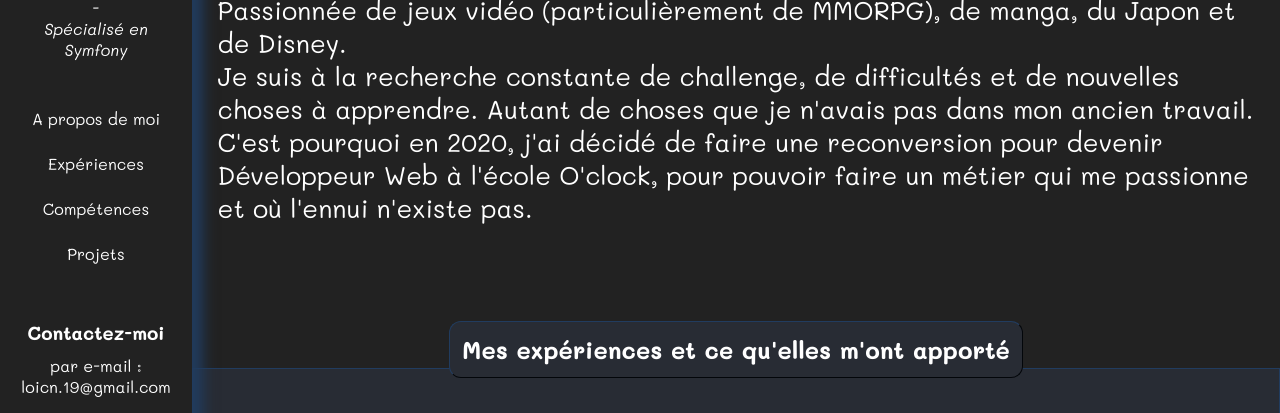
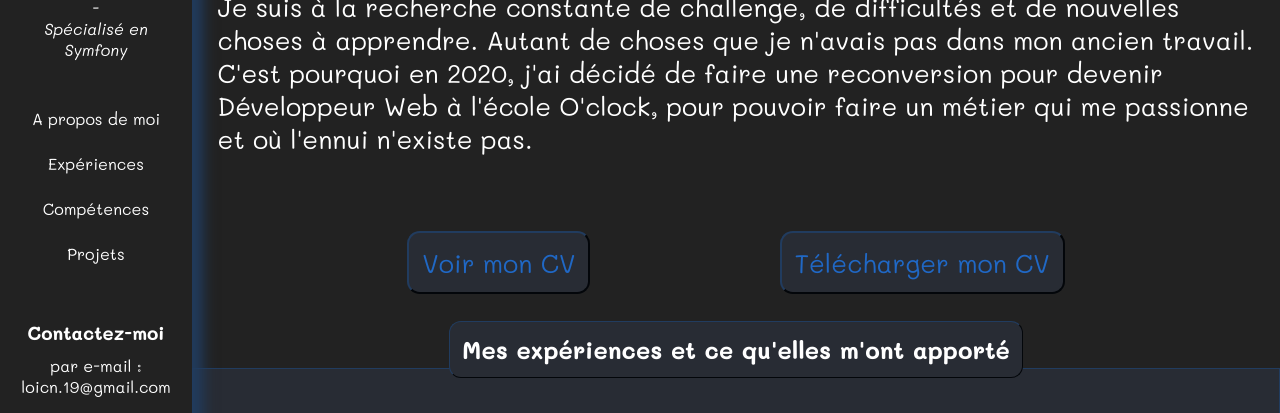
Before and after one commit to Loic-Billy/loic-billy.github.io, a plain HTML site: page index.html in a window 1280 px wide. Shown: the part 272-685 px from the top of the page. Drawn offline with Linux system fonts and the light colour scheme.

Commit message:
add button view and download cv

```diff
--- a/css/responsive.css
+++ b/css/responsive.css
@@ -197,6 +197,12 @@
         margin-left:15em;
     }
 
+    .cv-div
+{
+    margin-bottom: 1.5em ;
+}
+
+
     .container--rigth-main_experience_flex
     {
         margin: 0;
--- a/css/style.css
+++ b/css/style.css
@@ -90,7 +90,7 @@ li
 
 }
 
-/* ======================================== pool code which are from different parts ================================= */
+/* ======================================== assemble code which are from different parts ================================= */
 h4,
 #experience,
 #project,
@@ -230,6 +230,28 @@ h4,
     flex-direction: column;
     justify-content: center;
     font-size: 1.6em;
+}
+
+.cv-div
+{
+    display: flex;
+    justify-content: space-evenly;
+    margin-top: 3em;
+}
+
+.cv{
+    background-color:#282c34;
+    border: 2px outset rgb(33, 60, 95);
+    border-radius: 0.5em;
+    color:rgb(32, 104, 197);
+    padding: 0.5em;
+}
+.cv:hover
+{
+    background-color: rgb(33, 60, 95);
+    border:2px solid rgb(32, 104, 197) ;
+    color:rgb(233, 233, 233);
+    transition: 1s  ;
 }
 
 
--- a/index.html
+++ b/index.html
@@ -77,6 +77,10 @@
                     </span>
                     Je suis à la recherche constante de challenge, de difficultés et de nouvelles choses à apprendre. Autant de choses que je n'avais pas dans mon ancien travail.
                     C'est pourquoi en 2020, j'ai décidé de faire une reconversion pour devenir Développeur Web à l'école O'clock, pour pouvoir faire un métier qui me passionne et où l'ennui n'existe pas.
+                </div>
+                <div class="cv-div">
+                    <a class="cv" href="CV-loic-Billy.pdf" target="_blanck">Voir mon CV</a>
+                    <a class="cv" href="CV-loic-Billy.pdf" download="CV-loic-Billy.pdf">Télécharger mon CV</a>
                 </div>
             </div>
 
```
Also changed, not shown: 1 other file.
